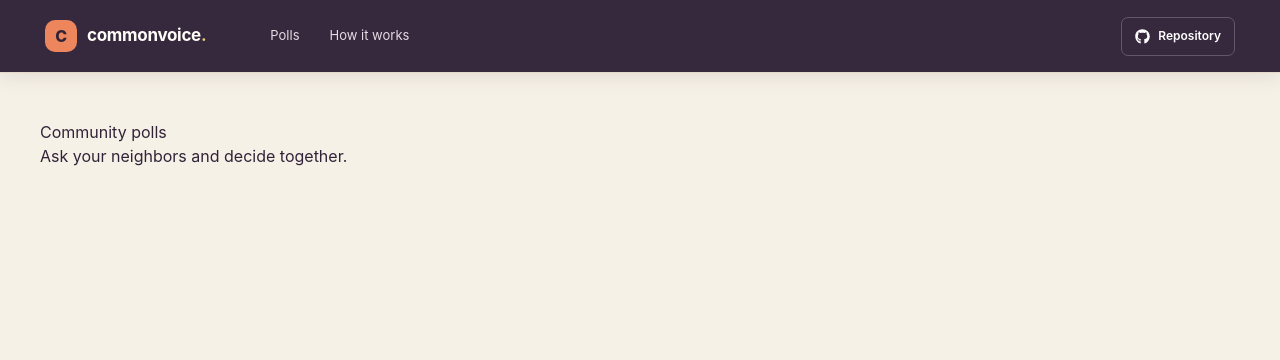
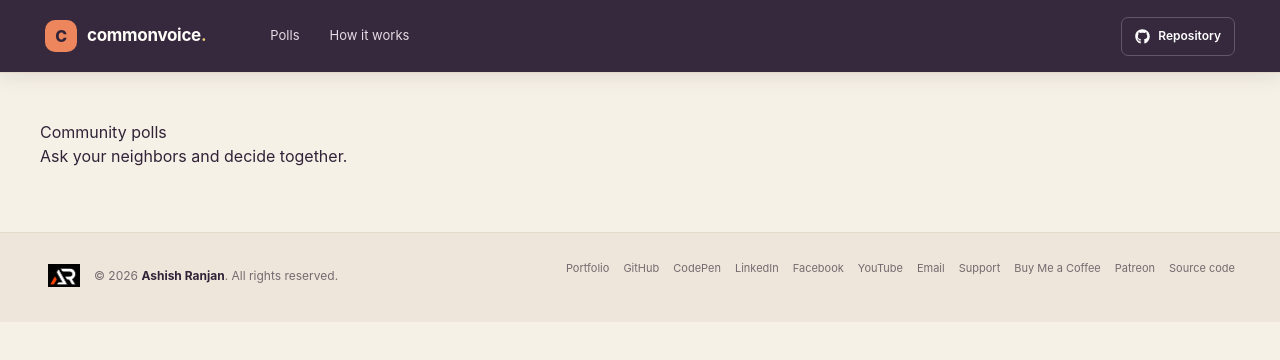
Before and after one commit to a2rp/community-poll-builder, a React (Vite) app: page / in a window 1280 px wide. Shown: the top 360 px of the page. Built offline with nearby package versions, Linux system fonts and the light colour scheme.

Commit message:
feat: add project footer and source links

```diff
--- a/src/App.jsx
+++ b/src/App.jsx
@@ -1,4 +1,5 @@
 import { SiteHeader } from "./components/siteHeader/index.jsx";
+import { SiteFooter } from "./components/siteFooter/index.jsx";
 import styles from "./App.module.css";
 
 const App = () => (
@@ -8,6 +9,7 @@ const App = () => (
       <h1>Community polls</h1>
       <p>Ask your neighbors and decide together.</p>
     </main>
+    <SiteFooter />
   </div>
 );
 
--- /dev/null
+++ b/src/components/siteFooter/index.jsx
@@ -0,0 +1,44 @@
+import styles from "./styles.module.css";
+
+const footerLinks = [
+  ["Portfolio", "https://www.ashishranjan.net"],
+  ["GitHub", "https://github.com/a2rp"],
+  ["CodePen", "https://codepen.io/ash1198"],
+  ["LinkedIn", "https://www.linkedin.com/in/aashishranjan"],
+  ["Facebook", "https://www.facebook.com/theash.ashish/"],
+  ["YouTube", "https://www.youtube.com/@ashishranjan-ashz?sub_confirmation=1"],
+  ["Email", "mailto:ash.ranjan09@gmail.com"],
+  ["Support", "https://a2rp-donation-page.netlify.app/"],
+  ["Buy Me a Coffee", "https://buymeacoffee.com/ashishranjan"],
+  ["Patreon", "https://www.patreon.com/ashishranjan"],
+  ["Source code", "https://github.com/a2rp/community-poll-builder"],
+];
+
+const SiteFooter = () => (
+  <footer className={styles.footer}>
+    <div className={styles.inner}>
+      <div className={styles.copyright}>
+        <a className={styles.logoLink} href="https://www.ashishranjan.net" target="_blank" rel="noreferrer">
+          <img src={import.meta.env.BASE_URL + "logo.png"} alt="Ashish Ranjan logo" />
+        </a>
+        <p>
+          © {new Date().getFullYear()} <a href="https://github.com/a2rp">Ashish Ranjan</a>. All rights reserved.
+        </p>
+      </div>
+      <nav className={styles.footerLinks} aria-label="Footer links">
+        {footerLinks.map(([label, url]) => (
+          <a
+            key={label}
+            href={url}
+            target={url.startsWith("http") ? "_blank" : undefined}
+            rel={url.startsWith("http") ? "noreferrer" : undefined}
+          >
+            {label}
+          </a>
+        ))}
+      </nav>
+    </div>
+  </footer>
+);
+
+export { SiteFooter };
--- /dev/null
+++ b/src/components/siteFooter/styles.module.css
@@ -0,0 +1,93 @@
+.footer {
+  border-top: 1px solid var(--color-line);
+  background: #eee6da;
+  color: var(--color-muted);
+
+  .inner {
+    display: flex;
+    align-items: start;
+    justify-content: space-between;
+    gap: 28px;
+    width: min(1190px, calc(100% - 48px));
+    margin: 0 auto;
+    padding: 24px 0 28px;
+  }
+
+  .copyright {
+    display: flex;
+    flex: 0 0 auto;
+    align-items: center;
+    gap: 12px;
+    font-size: 12px;
+  }
+
+  .logoLink {
+    display: grid;
+    width: 37px;
+    height: 37px;
+    place-items: center;
+    border: 1px solid transparent;
+    border-radius: 8px;
+    transition: border-color 150ms ease, box-shadow 150ms ease;
+  }
+
+  .logoLink:hover {
+    border-color: var(--color-line);
+    box-shadow: 0 3px 10px rgb(48 35 56 / 10%);
+  }
+
+  .logoLink img {
+    width: 32px;
+    height: 32px;
+    object-fit: contain;
+  }
+
+  .copyright p a {
+    color: var(--color-ink);
+    font-weight: 700;
+  }
+
+  .footerLinks {
+    display: flex;
+    flex-wrap: wrap;
+    justify-content: end;
+    gap: 8px 14px;
+    max-width: 700px;
+    font-size: 11px;
+  }
+
+  .footerLinks a {
+    padding: 3px 0;
+    transition: color 150ms ease;
+  }
+
+  .footerLinks a:hover {
+    color: var(--color-berry);
+    text-decoration: underline;
+  }
+
+  @media (max-width: 850px) {
+    .inner {
+      flex-direction: column;
+    }
+
+    .footerLinks {
+      justify-content: start;
+    }
+  }
+
+  @media (max-width: 520px) {
+    .inner {
+      width: calc(100% - 28px);
+      padding: 21px 0 24px;
+    }
+
+    .copyright {
+      align-items: start;
+    }
+
+    .footerLinks {
+      gap: 8px 11px;
+    }
+  }
+}
```
